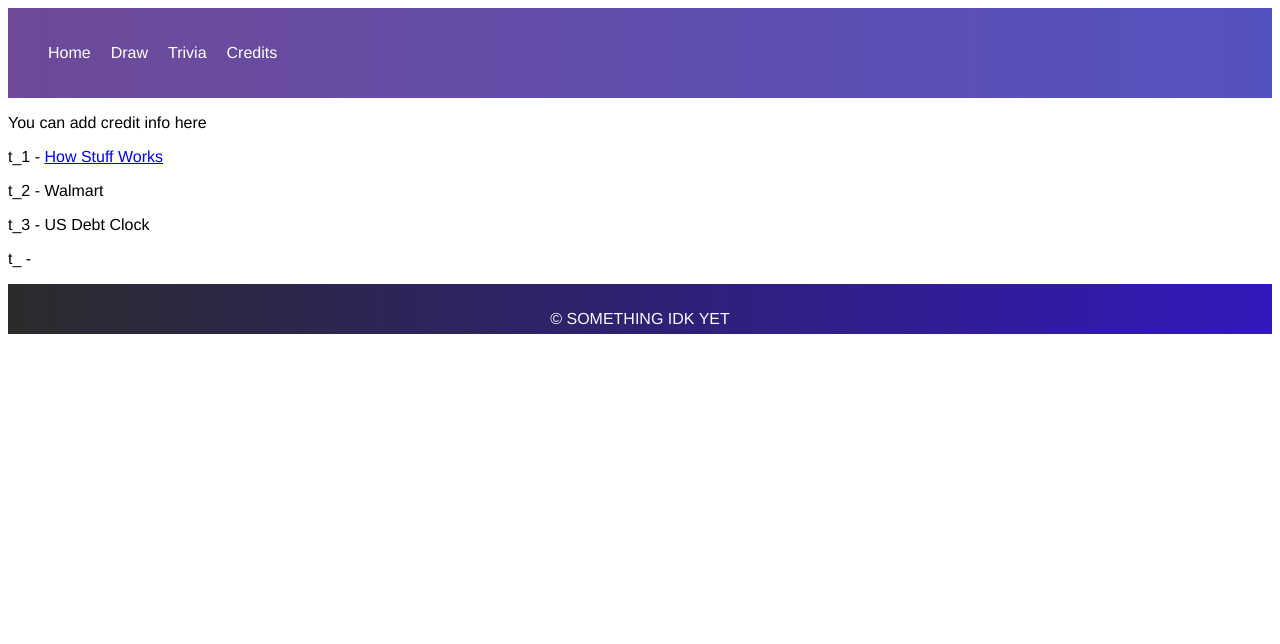
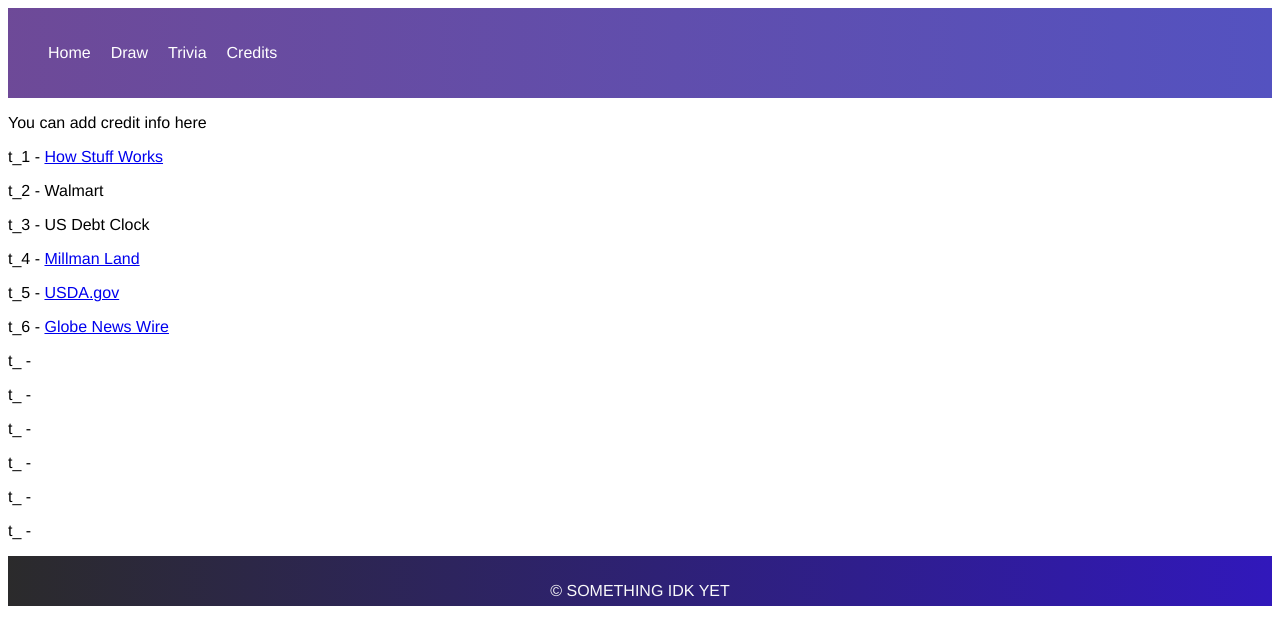
Before and after one commit to MissionToPsyche-Iridium/iridium_23f_year_sim-byu-i, a React (Create React App) app in the folder psyche/: page /Credits in a window 1280 px wide. Shown: the top 644 px of the page. Built offline with nearby package versions, Linux system fonts and the light colour scheme.

Commit message:
I have pretty much finished what I set out to do. I however I am now questioning if this is something that should be part of this project. It seems a little silly now that I have done it.

```diff
--- a/psyche/src/components/psycheCost.js
+++ b/psyche/src/components/psycheCost.js
@@ -17,7 +17,7 @@ function PsycheCost() {
                 </AccordionSummary>
 
                 <AccordionDetails>
-                    It is estimated to be worth, on the low end of estimates, $10,000 quadrillion<sup>t_1</sup>. Lets look what we could buy for that amount of money to try to understand how massive it is! Also just as a disclaimer all of these values are just estimates.
+                    Psyche is estimated to be worth, on the low end of estimates, $10,000 quadrillion<sup>t_1</sup>. Lets look what we could buy for that amount of money to try to understand how massive it is! Also just as a disclaimer all of these values are just estimates. This is purely a fun exercise and is not meant to be a source of concrete answers, especially when you get down to the last few items in the list. You can have some fun with this as well just pull out a calculator and look up what an item is worth and take 10,000 quadrillion divided by that cost.
                 </AccordionDetails>
 
                 <Accordion>
@@ -27,7 +27,7 @@ function PsycheCost() {
                     </AccordionSummary>
 
                     <AccordionDetails>
-                        I could go online and buy 500 sheets of paper for $5.57<sup>t_2</sup>. If we divide 10,000 quadrillion by 5.57 we get the number 1,795,332,136,445,242,370. Now we have to multiply that by 500 so we get the number of pieces of paper. 897,666,068,222,621,185,000. That is the number of pieces of paper you will have. That is not a very useful comparison seeing as how that is a larger number than what we started with. Great now what? Well what if we stacked each of the papers on top of each other; how high would it be. If we say each piece of paper is .1mm thick, which seems to be a good guess, then we could stack paper to go to the sun... 965,232,331,422 times. So maybe paper was a bad comparison. Let's go with something more expensive.
+                        Right now could go online and buy 500 sheets of paper for $5.57<sup>t_2</sup>. If we divide 10,000 quadrillion by 5.57 we get the number 1,795,332,136,445,242,370. Now we have to multiply that by 500 so we get the number of pieces of paper. 897,666,068,222,621,185,000. That is the number of pieces of paper you will have. That is not a very useful comparison seeing as how that is a larger number than what we started with. Great now what? Well what if we stacked each of the papers on top of each other; how high would it be. If we say each piece of paper is .1mm thick, which seems to be a good guess, then we could stack paper to go to the sun... 965,232,331,422 times. So maybe paper was a bad comparison. Let's go with something more expensive.
                     </AccordionDetails>
 
                 </Accordion>
@@ -39,7 +39,7 @@ function PsycheCost() {
                     </AccordionSummary>
 
                     <AccordionDetails>
-                        If you try really hard you can get gaming laptops for the 'low' price of $10,000. That would be 1,000,000,000,000,000 laptops. We have to go bigger.
+                        If you try really hard you can get gaming laptops for the 'low' price of $10,000. That would be 1,000,000,000,000,000 laptops. Although that may be a gamers dream I'm still not satisfied. We have to go bigger.
                     </AccordionDetails>
 
                 </Accordion>
@@ -64,7 +64,19 @@ function PsycheCost() {
                     </AccordionSummary>
 
                     <AccordionDetails>
-                        This is going to be a very rough estimate, but lets go for it.
+                        This is going to be a very rough estimate, but lets go for it. According to an article written back in 2022<sup>t_4</sup> one acre of land in America is on average $12,000. With there being about 2.26 billion acres<sup>t_5</sup> making up America; we would be able to buy the entirety of America, according to these numbers, 368,732 times. Yes that is more times than we would be able to pay off the national debt. I didn't expect it either. Lets go bigger.
+                    </AccordionDetails>
+
+                </Accordion>
+
+                <Accordion>
+                    <AccordionSummary expandIcon={<ArrowDropDownIcon/>}>
+                        Earth
+
+                    </AccordionSummary>
+
+                    <AccordionDetails>
+                        One source<sup>t_6</sup> says Earth is estimated to be worth about $33 quadrillion. Doing some math we see that we could buy 303 Earths. That however was one of the biggest prices for Earth many other sources say it is $5 quadrillion which would mean we could buy 2,000 Earths.
                     </AccordionDetails>
 
                 </Accordion>
--- a/psyche/src/pages/creditsPage.js
+++ b/psyche/src/pages/creditsPage.js
@@ -6,6 +6,14 @@ const CreditsPage = () => (
         <p>t_1 - <a href="https://science.howstuffworks.com/psyche-16-asteroid.htm#:~:text=Unlike%20most%20asteroids%2C%20which%20are,is%20%2410%2C000%20quadrillion%2C%20or%20%2410%2C000%2C000%2C000%2C000%2C000%2C000.">How Stuff Works</a></p>
         <p>t_2 - <a href="https://www.walmart.com/ip/Pen-Gear-Copy-Paper-8-5-x-11-20-lb-White-500-Sheets/487634010?wmlspartner=wlpa&selectedSellerId=0&wl13=1878&gclsrc=aw.ds&adid=22222222277487634010_117755028669_12420145346&wl0=&wl1=g&wl2=c&wl3=501107745824&wl4=pla-394283752452&wl5=9029499&wl6=&wl7=&wl8=&wl9=pla&wl10=8175035&wl11=local&wl12=487634010&veh=sem_LIA&gclsrc=aw.ds&gad_source=1&gclid=CjwKCAiA9IC6BhA3EiwAsbltOFZf0OUhMLneuu8IaRPvf_yyZQlnW96R_Qgy6tre8bhmpuYaZqrAuRoCmioQAvD_BwE"></a>Walmart</p>
         <p>t_3 - <a href="https://www.usdebtclock.org/"></a>US Debt Clock</p>
+        <p>t_4 - <a href="https://millmanland.com/company-news/how-much-is-an-acre-of-land/#:~:text=The%20average%20value%20of%20an,United%20States%20is%20about%20%2412%2C000.">Millman Land</a></p>
+        <p>t_5 - <a href="https://www.ers.usda.gov/topics/farm-economy/land-use-land-value-tenure/major-land-uses/#:~:text=The%20U.S.%20land%20area%20covers%20nearly%202.26%20billion%20acres.">USDA.gov</a></p>
+        <p>t_6 - <a href="https://www.globenewswire.com/news-release/2021/05/06/2224758/0/en/The-value-of-Earth-s-natural-infrastructure-falls-to-33-quadrillion-says-environmental-study.html#:~:text=The%20analysis%2C%20completed%20by%20Environmental,is%20equivalent%20to%201%2C000%20trillion.">Globe News Wire</a></p>
+        <p>t_ - <a href=""></a></p>
+        <p>t_ - <a href=""></a></p>
+        <p>t_ - <a href=""></a></p>
+        <p>t_ - <a href=""></a></p>
+        <p>t_ - <a href=""></a></p>
         <p>t_ - <a href=""></a></p>
     </div>
 )
```
